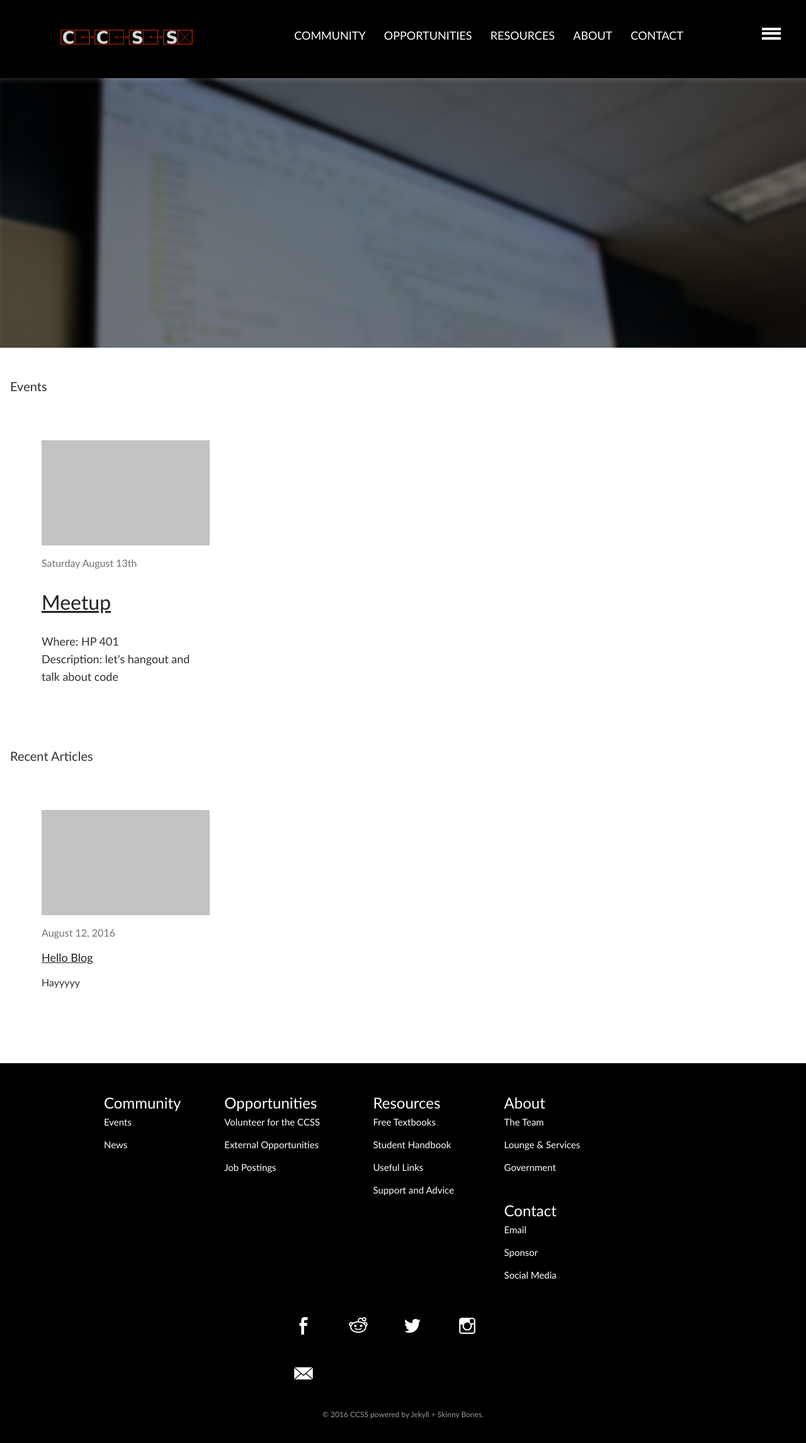
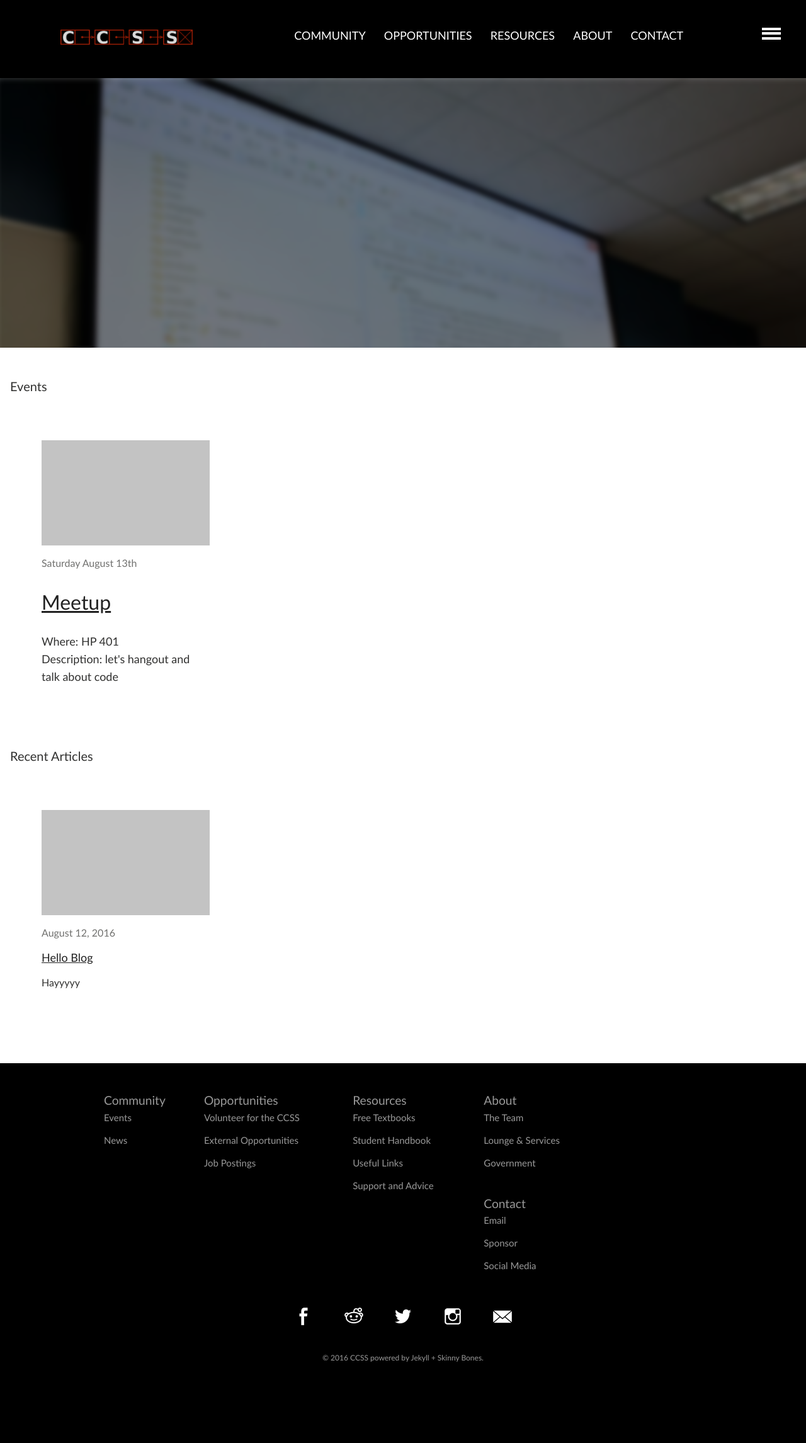
Before and after one commit to brittnylapierre/ccss_web, a Jekyll site: the page built from index.md, in a window 1280 px wide. Shown: the top 2291 px of the page at 63% size. Built offline with Jekyll 4.4.1, drawn with Linux system fonts in a browser that asks for light colours.

Commit message:
Updated _layout.scss

```diff
--- a/_sass/_layout.scss
+++ b/_sass/_layout.scss
@@ -61,8 +61,8 @@
 			padding-top: (.25 * $masthead-height); // 0 (.25 * $masthead-height);
 			//height: $masthead-height;
 			font-family: $alt-font;
-            font-size: 1.5rem;
-            color: white;
+            //font-size: 1.5rem;
+            //color: white;
 			&:before,
 			&:after {
 				content: '';
```
